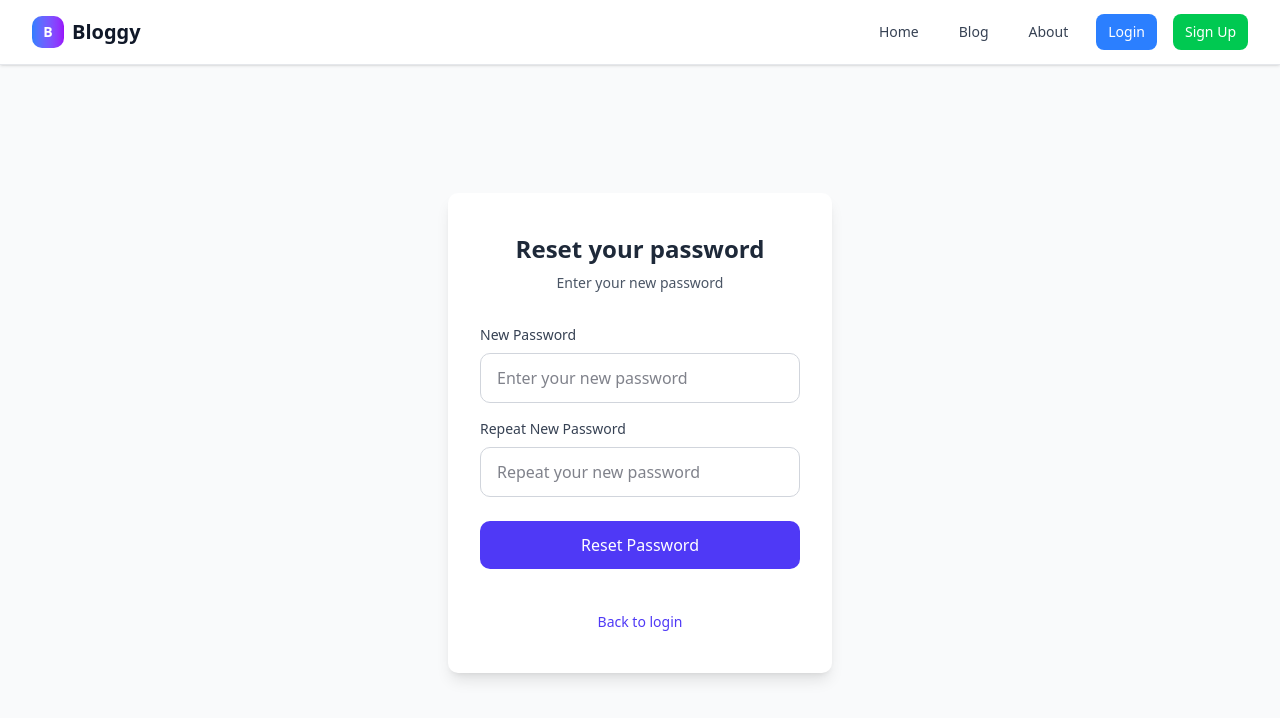
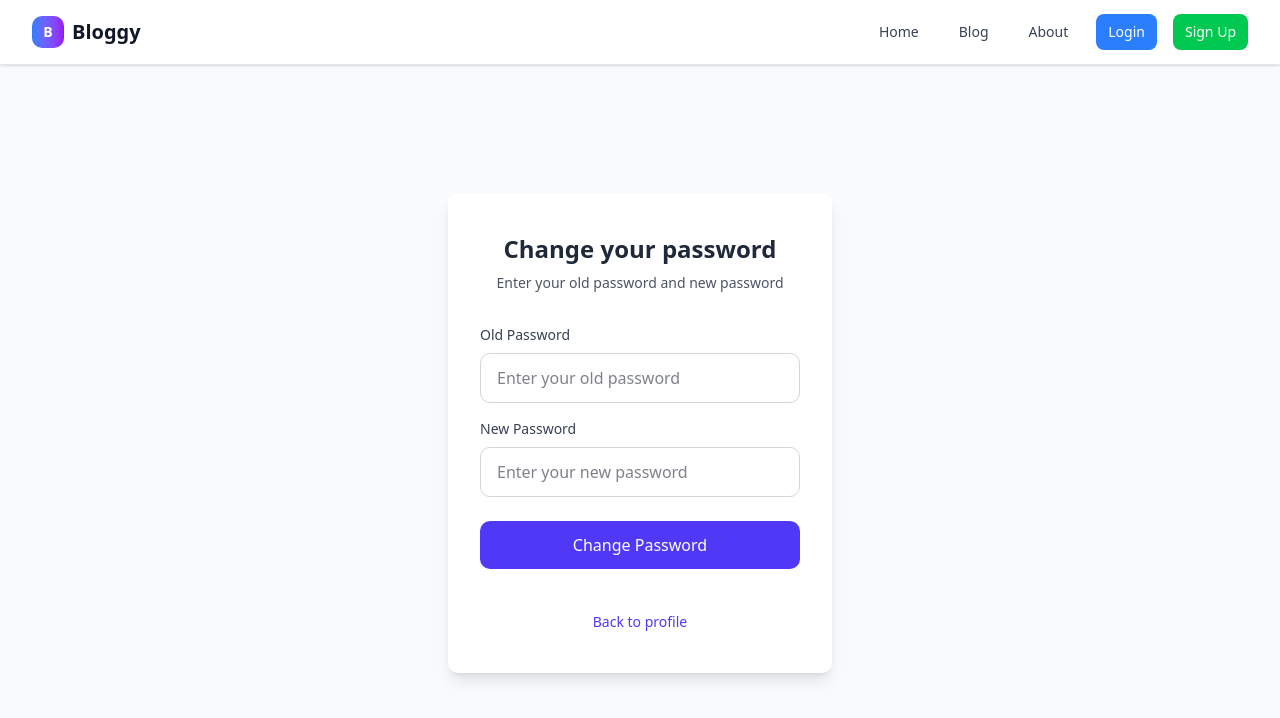
Before and after one commit to nafasebra/bloggy, a Next.js app in the folder front/: page /auth/change-password in a window 1280 px wide. Shown: the top 718 px of the page. Built offline with nearby package versions, Linux system fonts and the light colour scheme.

Commit message:
feat(frontend): change change-password page

```diff
--- a/front/src/app/auth/change-password/page.tsx
+++ b/front/src/app/auth/change-password/page.tsx
@@ -5,22 +5,16 @@ import { useRouter } from "next/navigation";
 import { useState } from "react";
 import { z } from "zod";
 import { zodResolver } from "@hookform/resolvers/zod";
+import Link from "next/link";
 
-const resetPasswordSchema = z
-  .object({
-    password: z.string().min(6, "Password must be at least 6 characters"),
-    confirmPassword: z
-      .string()
-      .min(6, "Password must be at least 6 characters"),
-  })
-  .refine((data) => data.password === data.confirmPassword, {
-    message: "Passwords don't match",
-    path: ["confirmPassword"],
-  });
+const changePasswordSchema = z.object({
+  oldPassword: z.string().min(1, "Old password is required"),
+  password: z.string().min(6, "Password must be at least 6 characters"),
+});
 
-type ResetPasswordFormData = z.infer<typeof resetPasswordSchema>;
+type ChangePasswordFormData = z.infer<typeof changePasswordSchema>;
 
-export default function ResetPasswordPage() {
+export default function ChangePasswordPage() {
   const [isLoading, setIsLoading] = useState(false);
   const [error, setError] = useState("");
   const router = useRouter();
@@ -29,16 +23,16 @@ export default function ResetPasswordPage() {
     register,
     handleSubmit,
     formState: { errors },
-  } = useForm<ResetPasswordFormData>({
-    resolver: zodResolver(resetPasswordSchema),
+  } = useForm<ChangePasswordFormData>({
+    resolver: zodResolver(changePasswordSchema),
   });
 
-  const onSubmit = async (data: ResetPasswordFormData) => {
+  const onSubmit = async (data: ChangePasswordFormData) => {
     setIsLoading(true);
     setError("");
 
     try {
-      const response = await fetch("/api/auth/reset-password", {
+      const response = await fetch("/api/auth/change-password", {
         method: "POST",
         headers: {
           "Content-Type": "application/json",
@@ -47,12 +41,12 @@ export default function ResetPasswordPage() {
       });
 
       if (response.ok) {
-        router.push("/login");
+        router.push("/profile"); // Assuming redirect to profile after change
       } else {
-        setError("Failed to reset password");
+        setError("Failed to change password");
       }
     } catch (err) {
-      setError("Reset failed. Please try again.");
+      setError("Change failed. Please try again.");
     } finally {
       setIsLoading(false);
     }
@@ -64,15 +58,36 @@ export default function ResetPasswordPage() {
         <div className="bg-white shadow-lg rounded-lg px-8 py-10">
           <div className="mb-8">
             <h2 className="text-2xl font-bold text-center text-gray-800">
-              Reset your password
+              Change your password
             </h2>
             <p className="text-center text-gray-600 mt-2 text-sm">
-              Enter your new password
+              Enter your old password and new password
             </p>
           </div>
 
           <form className="space-y-6" onSubmit={handleSubmit(onSubmit)}>
             <div className="space-y-4">
+              <div>
+                <label
+                  htmlFor="oldPassword"
+                  className="block text-sm font-medium text-gray-700 mb-2"
+                >
+                  Old Password
+                </label>
+                <input
+                  id="oldPassword"
+                  type="password"
+                  className="w-full px-4 py-3 border border-gray-300 rounded-lg focus:outline-none focus:ring-2 focus:ring-indigo-500 focus:border-transparent transition-all duration-200"
+                  placeholder="Enter your old password"
+                  {...register("oldPassword")}
+                />
+                {errors.oldPassword && (
+                  <p className="mt-2 text-sm text-red-600">
+                    {errors.oldPassword.message}
+                  </p>
+                )}
+              </div>
+
               <div>
                 <label
                   htmlFor="password"
@@ -93,27 +108,6 @@ export default function ResetPasswordPage() {
                   </p>
                 )}
               </div>
-
-              <div>
-                <label
-                  htmlFor="confirmPassword"
-                  className="block text-sm font-medium text-gray-700 mb-2"
-                >
-                  Repeat New Password
-                </label>
-                <input
-                  id="confirmPassword"
-                  type="password"
-                  className="w-full px-4 py-3 border border-gray-300 rounded-lg focus:outline-none focus:ring-2 focus:ring-indigo-500 focus:border-transparent transition-all duration-200"
-                  placeholder="Repeat your new password"
-                  {...register("confirmPassword")}
-                />
-                {errors.confirmPassword && (
-                  <p className="mt-2 text-sm text-red-600">
-                    {errors.confirmPassword.message}
-                  </p>
-                )}
-              </div>
             </div>
 
             {error && (
@@ -127,16 +121,16 @@ export default function ResetPasswordPage() {
               disabled={isLoading}
               className="w-full bg-indigo-600 hover:bg-indigo-700 text-white font-medium py-3 px-4 rounded-lg transition-colors duration-200 focus:outline-none focus:ring-2 focus:ring-indigo-500 focus:ring-offset-2 disabled:opacity-50 disabled:cursor-not-allowed"
             >
-              {isLoading ? "Resetting..." : "Reset Password"}
+              {isLoading ? "Changing..." : "Change Password"}
             </button>
 
             <div className="text-center pt-4">
-              <a
-                href="/login"
+              <Link
+                href="/user/1"
                 className="text-indigo-600 hover:text-indigo-700 text-sm font-medium transition-colors duration-200"
               >
-                Back to login
-              </a>
+                Back to profile
+              </Link>
             </div>
           </form>
         </div>
--- a/front/src/app/user/[id]/page.tsx
+++ b/front/src/app/user/[id]/page.tsx
@@ -299,7 +299,9 @@ export default function UserPage({ params }: UserPageProps) {
                 </Button>
               </DropdownMenuTrigger>
               <DropdownMenuContent>
-                <DropdownMenuLabel>Change password</DropdownMenuLabel>
+                <DropdownMenuLabel>
+                  <Link href={'/auth/change-password'}>Change Password</Link>
+                </DropdownMenuLabel>
                 <DropdownMenuSeparator />
                 <DropdownMenuItem>Logout</DropdownMenuItem>
               </DropdownMenuContent>
```
